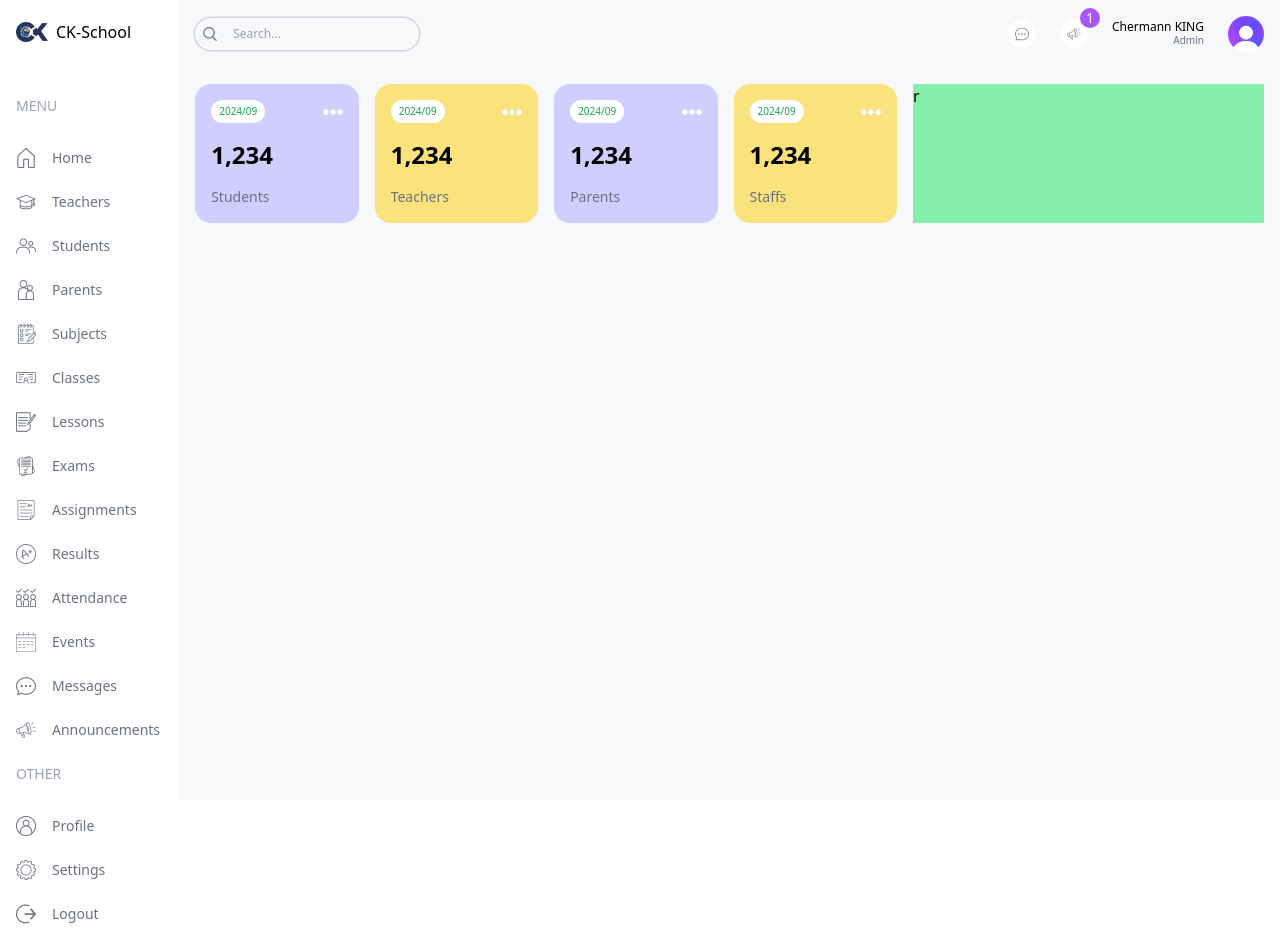
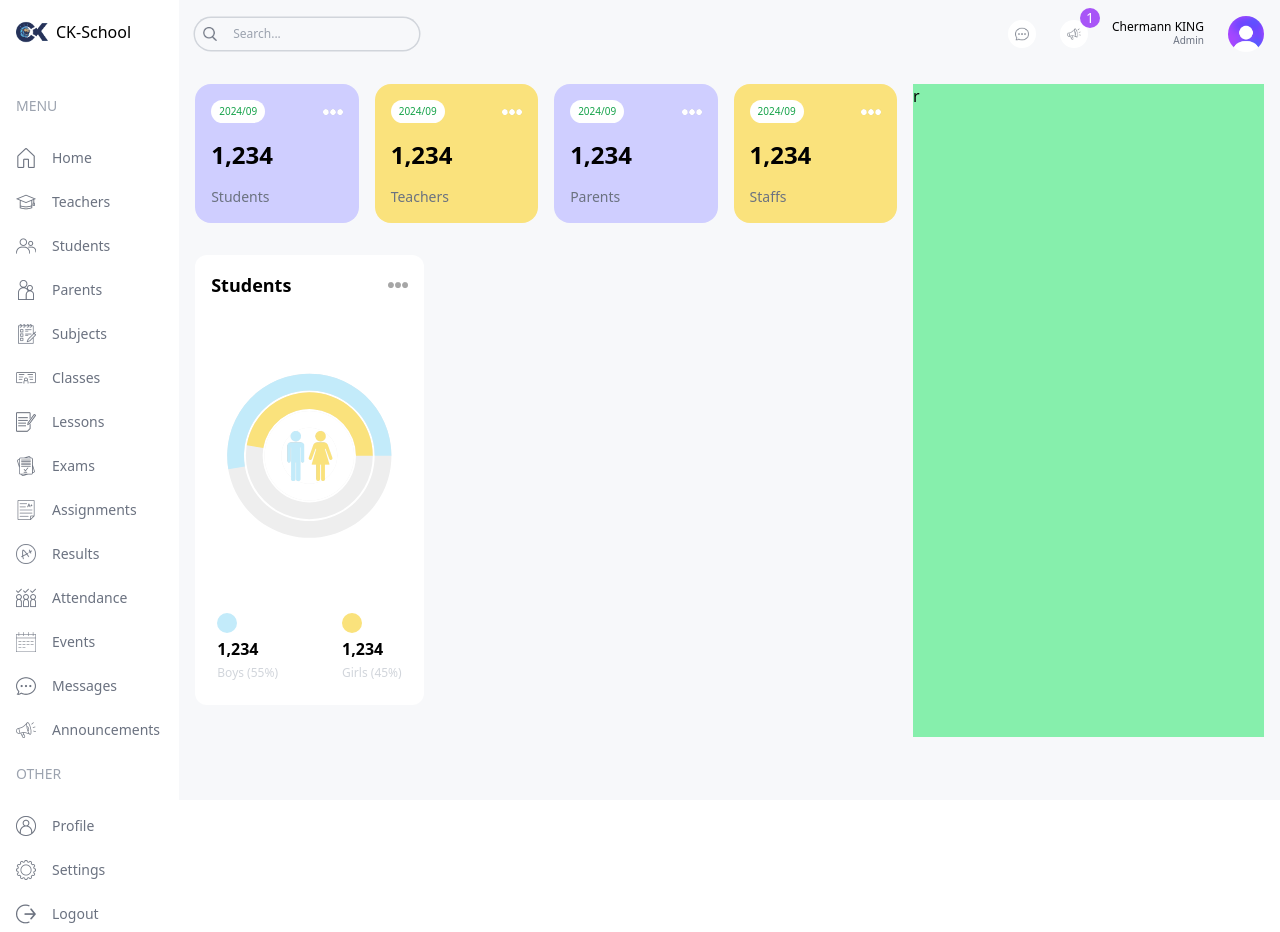
Before and after one commit to Chermann-KING/school-management-dashboard, a Next.js app: page /admin in a window 1280 px wide. Built offline with nearby package versions, Linux system fonts and the light colour scheme.

Commit message:
💄 Main: Components > Add CountChart

```diff
--- a/package.json
+++ b/package.json
@@ -12,7 +12,8 @@
     "next": "14.2.13",
     "react": "^18",
     "react-dom": "^18",
-    "vercel": "^32.3.0"
+    "recharts": "^2.12.7",
+    "vercel": "^37.6.0"
   },
   "devDependencies": {
     "@types/node": "^20",
--- a/src/app/(dashboard)/admin/page.tsx
+++ b/src/app/(dashboard)/admin/page.tsx
@@ -1,3 +1,4 @@
+import CountChart from "@/components/CountChart";
 import UserCard from "@/components/UserCard";
 import React from "react";
 
@@ -5,7 +6,7 @@ const AdminPage = () => {
   return (
     <div className="flex flex-col md:flex-row gap-4 p-4">
       {/* LEFT */}
-      <div className="w-full lg:w-2/3">
+      <div className="w-full lg:w-2/3 flex flex-col gap-8">
         {/* USER CARDS */}
         <div className="flex justify-between flex-wrap gap-4">
           <UserCard type="students" />
@@ -13,6 +14,17 @@ const AdminPage = () => {
           <UserCard type="parents" />
           <UserCard type="staffs" />
         </div>
+        {/* MIDDLE CHARTS */}
+        <div className="flex flex-col lg:flex-row gap-4">
+          {/* COUNT CHART */}
+          <div className="w-full lg:w-1/3 h-[450px]">
+            <CountChart />
+          </div>
+          {/* ATTENDANCE CHART */}
+          <div className="w-full lg:w-2/3 h-[450px]"></div>
+        </div>
+        {/* BOTTOM CHARTs */}
+        <div className=""></div>
       </div>
       {/* RIFHT */}
       <div className="w-full lg:w-1/3 bg-green-300">r</div>
--- /dev/null
+++ b/src/components/CountChart.tsx
@@ -0,0 +1,77 @@
+"use client";
+
+import Image from "next/image";
+import React from "react";
+import { RadialBarChart, RadialBar, ResponsiveContainer } from "recharts";
+
+const data = [
+  {
+    name: "Total",
+    count: 95,
+    fill: "#ffffff",
+  },
+  {
+    name: "Girls",
+    count: 45,
+    fill: "#FAE27C",
+  },
+  {
+    name: "Boys",
+    count: 50,
+    fill: "#C3EBFA",
+  },
+];
+const CountChart = () => {
+  return (
+    <div className="flex flex-col bg-white rounded-xl w-full h-full p-4">
+      {/* TITLE */}
+      <div className="flex justify-between items-center">
+        <h2 className="text-lg font-semibold">Students</h2>
+        <Image
+          src={"/images/moreDark.png"}
+          alt="more icon"
+          width={20}
+          height={20}
+        />
+      </div>
+      {/* CHART */}
+      <div className="relative w-full h-[75%]">
+        <ResponsiveContainer>
+          <RadialBarChart
+            cx="50%"
+            cy="50%"
+            innerRadius="40%"
+            outerRadius="100%"
+            barSize={32}
+            data={data}
+          >
+            <RadialBar background dataKey="count" />
+          </RadialBarChart>
+        </ResponsiveContainer>
+        <Image
+          src={"/images/maleFemale.png"}
+          alt="male-female icon"
+          width={50}
+          height={50}
+          aria-hidden={true}
+          className="absolute top-1/2 left-1/2 -translate-x-1/2 -translate-y-1/2"
+        />
+      </div>
+      {/* BOTTOM */}
+      <div className="flex justify-center gap-16">
+        <div className="flex flex-col gap-1">
+          <div className="w-5 h-5 bg-lamaSky rounded-full"></div>
+          <h3 className="font-bold">1,234</h3>
+          <p className="text-xs text-gray-300">Boys (55%)</p>
+        </div>
+        <div className="flex flex-col gap-1">
+          <div className="w-5 h-5 bg-lamaYellow rounded-full"></div>
+          <h3 className="font-bold">1,234</h3>
+          <p className="text-xs text-gray-300">Girls (45%)</p>
+        </div>
+      </div>
+    </div>
+  );
+};
+
+export default CountChart;
```
Also changed, not shown: 1 other file (tests, documents, lock files or other folders).
